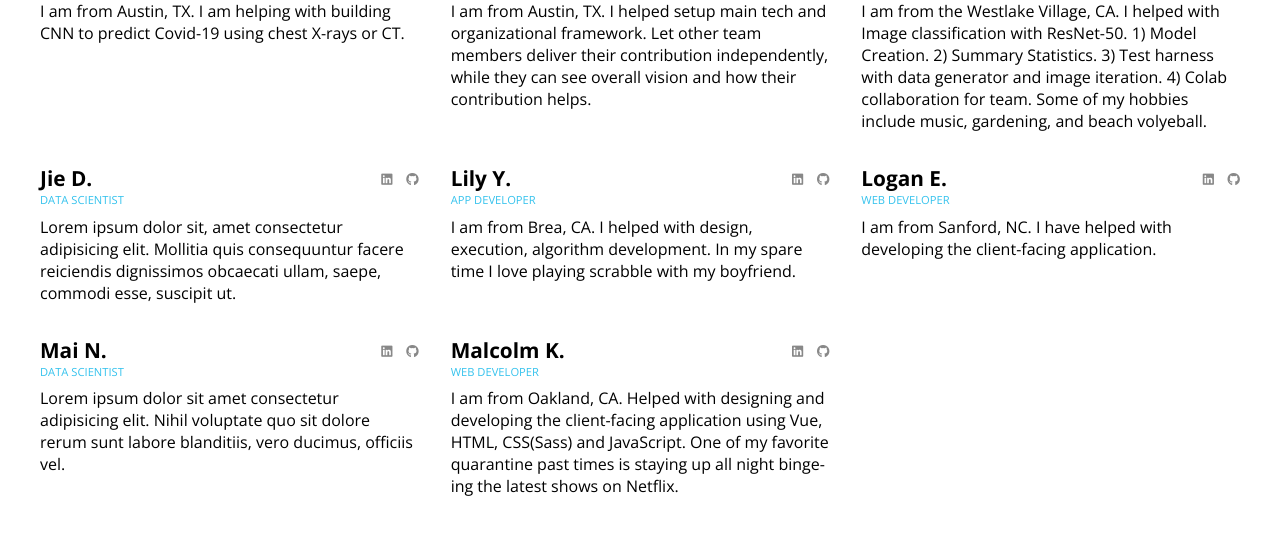
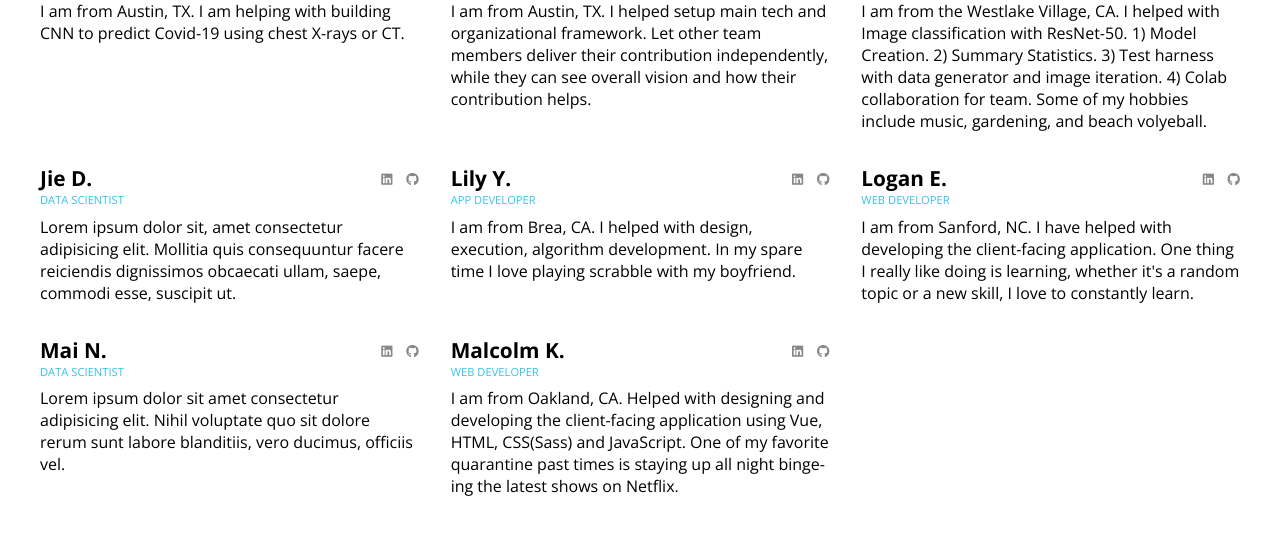
Before and after one commit to covidscantest/covidscantest-webapp, a Django app: page /team in a window 1280 px wide. Shown: the part 212-747 px from the top of the page. Run offline with Django 3.2, Linux system fonts and the light colour scheme; some libraries are stand-ins or nearby versions.

```diff
--- a/covidwebapp/scandetector/templates/team.html
+++ b/covidwebapp/scandetector/templates/team.html
@@ -76,7 +76,7 @@
             </ul>
           </div>
           <p class="role">Web Developer</p>
-          <p class="about">I am from Sanford, NC. I have helped with developing the client-facing application.</p>
+          <p class="about">I am from Sanford, NC. I have helped with developing the client-facing application. One thing I really like doing is learning, whether it's a random topic or a new skill, I love to constantly learn.</p>
         </article>
 
         <article class="teammate">
```
